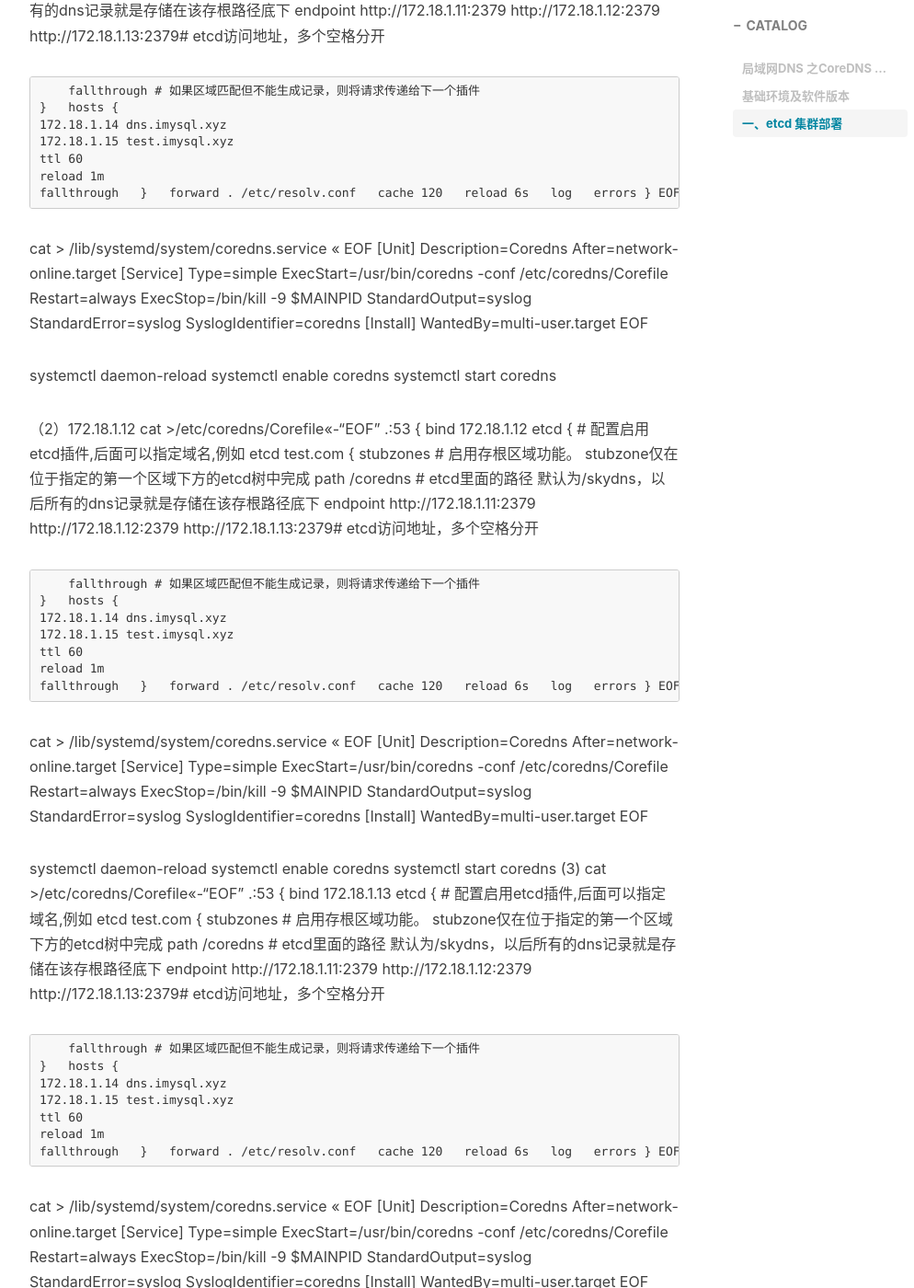
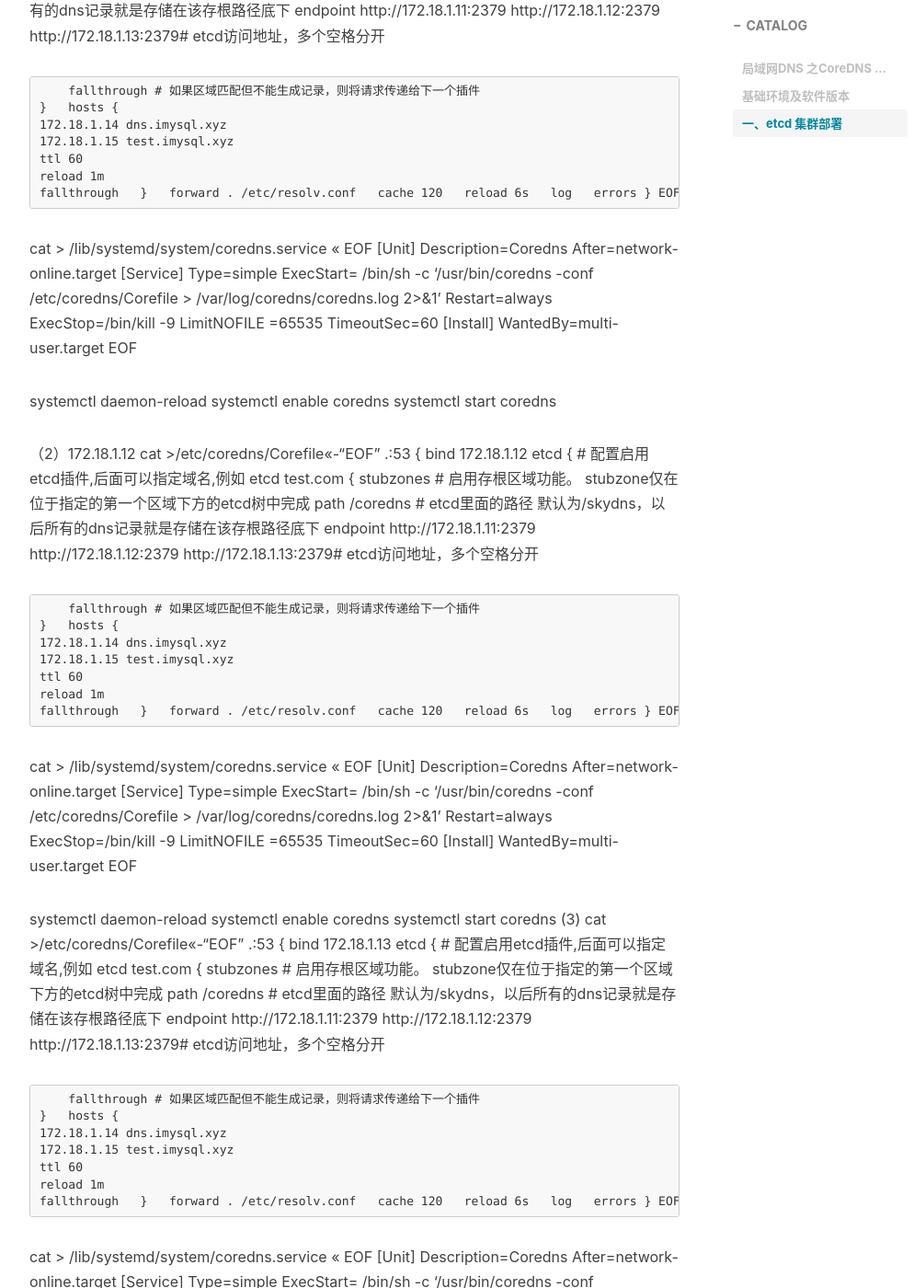
Before and after one commit to weiyanwei412/weiyanwei412.github.io, a Jekyll site: the page built from _posts/2020-02-19-局域网DNS 之CoreDNS 集群部署.md, in a window 1280 px wide and 1400 px high, scrolled down 3345 px. Shown: the whole window at 92% size, without its empty margins (233-1227 px from the left). Built offline with Jekyll 4.4.1, drawn with Linux system fonts in a browser that asks for light colours; nearby versions of some CDN libraries; comment, search, counter and statistics services are not loaded; some of the changed text lies outside the part shown.

Commit message:
Update 2020-02-19-局域网DNS 之CoreDNS 集群部署.md

```diff
--- a/_posts/2020-02-19-局域网DNS 之CoreDNS 集群部署.md
+++ b/_posts/2020-02-19-局域网DNS 之CoreDNS 集群部署.md
@@ -174,12 +174,11 @@ Description=Coredns
 After=network-online.target
 [Service]
 Type=simple
-ExecStart=/usr/bin/coredns -conf /etc/coredns/Corefile
+ExecStart= /bin/sh -c '/usr/bin/coredns -conf /etc/coredns/Corefile > /var/log/coredns/coredns.log 2>&1'
 Restart=always
-ExecStop=/bin/kill -9 $MAINPID
-StandardOutput=syslog
-StandardError=syslog
-SyslogIdentifier=coredns
+ExecStop=/bin/kill -9
+LimitNOFILE =65535
+TimeoutSec=60
 [Install]
 WantedBy=multi-user.target
 EOF
@@ -220,12 +219,11 @@ Description=Coredns
 After=network-online.target
 [Service]
 Type=simple
-ExecStart=/usr/bin/coredns -conf /etc/coredns/Corefile
+ExecStart= /bin/sh -c '/usr/bin/coredns -conf /etc/coredns/Corefile > /var/log/coredns/coredns.log 2>&1'
 Restart=always
-ExecStop=/bin/kill -9 $MAINPID
-StandardOutput=syslog
-StandardError=syslog
-SyslogIdentifier=coredns
+ExecStop=/bin/kill -9
+LimitNOFILE =65535
+TimeoutSec=60
 [Install]
 WantedBy=multi-user.target
 EOF
@@ -265,12 +263,11 @@ Description=Coredns
 After=network-online.target
 [Service]
 Type=simple
-ExecStart=/usr/bin/coredns -conf /etc/coredns/Corefile
+ExecStart= /bin/sh -c '/usr/bin/coredns -conf /etc/coredns/Corefile > /var/log/coredns/coredns.log 2>&1'
 Restart=always
-ExecStop=/bin/kill -9 $MAINPID
-StandardOutput=syslog
-StandardError=syslog
-SyslogIdentifier=coredns
+ExecStop=/bin/kill -9
+LimitNOFILE =65535
+TimeoutSec=60
 [Install]
 WantedBy=multi-user.target
 EOF
```
